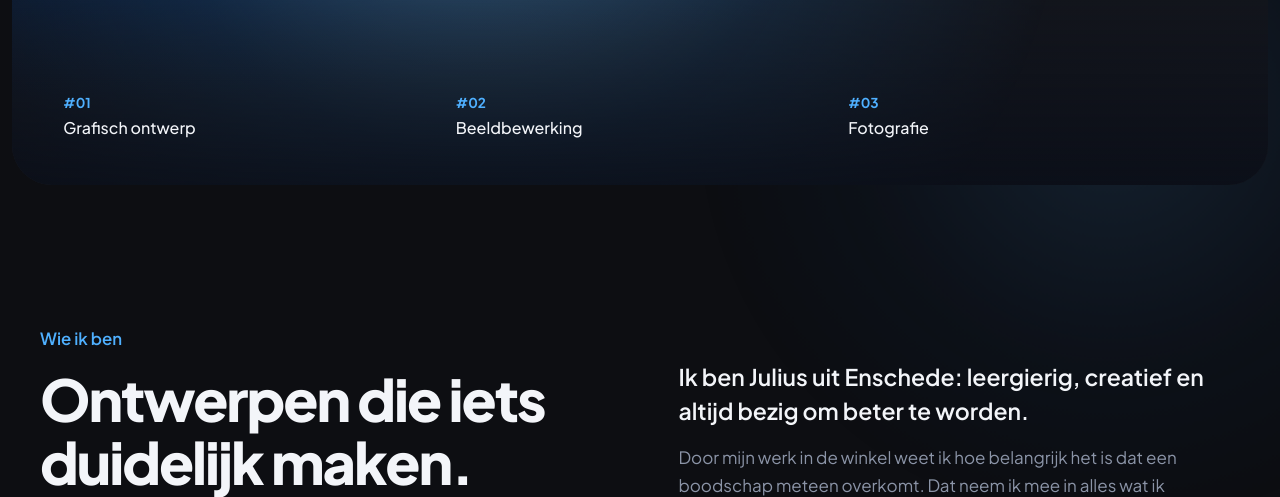
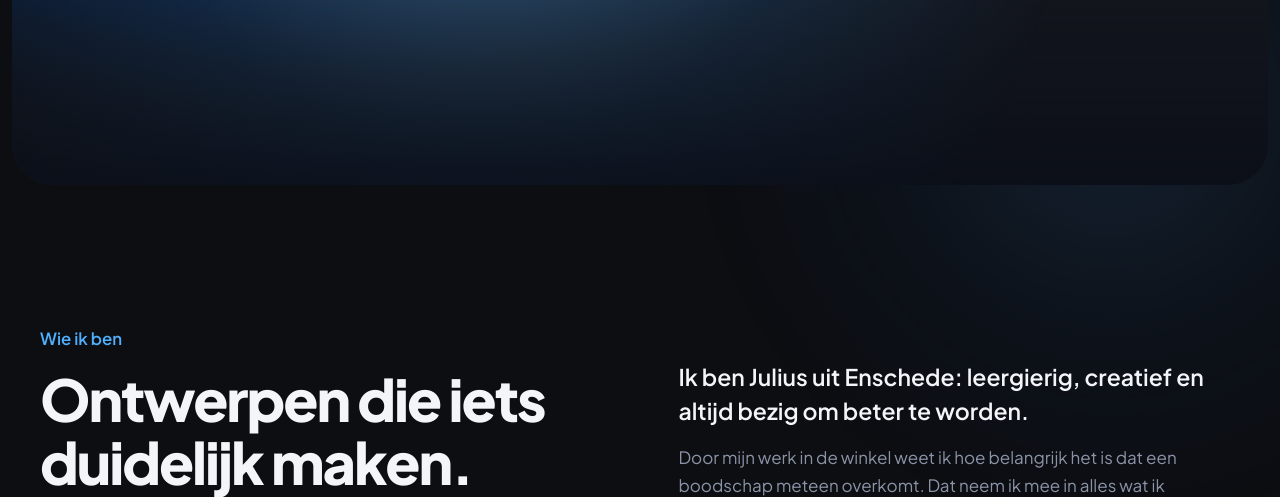
Before and after one commit to Juliusdesign-007/Portfolio, a plain HTML site: page index.html in a window 1280 px wide. Shown: the part 603-1100 px from the top of the page. Drawn offline with Linux system fonts and the light colour scheme.

Commit message:
Homepage: #01-#03 onder de header verwijderd
Co-Authored-By: Claude Opus 5.5 <noreply@anthropic.com>
Claude-Session: https://claude.ai/code/session_01TdDV6iSJN61b8wbv6ziyvz

```diff
--- a/index.html
+++ b/index.html
@@ -69,12 +69,6 @@
             <a class="btn btn--light" href="projecten.html">Bekijk mijn werk <span class="btn__icon" aria-hidden="true"><svg viewBox="0 0 16 16" fill="none" stroke="currentColor" stroke-width="2" stroke-linecap="round" stroke-linejoin="round"><path d="M3 8h10M9 4l4 4-4 4"/></svg></span></a>
           </div>
         </div>
-
-        <ul class="hero__services">
-          <li class="anim-up" style="--d:700"><span>#01</span>Grafisch ontwerp</li>
-          <li class="anim-up" style="--d:780"><span>#02</span>Beeldbewerking</li>
-          <li class="anim-up" style="--d:860"><span>#03</span>Fotografie</li>
-        </ul>
       </section>
     </div>
 
--- a/style.css
+++ b/style.css
@@ -272,24 +272,6 @@ h1, h2, h3 { margin: 0; line-height: 1.1; letter-spacing: -0.02em; }
   margin: 0 0 1.5rem;
   font-size: 0.98rem;
   color: rgba(255, 255, 255, 0.78);
-}
-
-.hero__services {
-  list-style: none;
-  margin: clamp(2.5rem, 6vh, 4rem) 0 0;
-  padding: 0;
-  display: grid;
-  grid-template-columns: repeat(3, 1fr);
-  gap: 1.5rem;
-}
-
-.hero__services li { font-weight: 500; font-size: 1rem; }
-
-.hero__services span {
-  display: block;
-  font-size: 0.85rem;
-  font-weight: 700;
-  color: var(--blue-bright);
 }
 
 /* =========================================================
@@ -990,8 +972,6 @@ body::after  { bottom: -30vmax; right: -25vmax; background: radial-gradient(circ
   .hero { padding-top: 6.5rem; min-height: 100svh; }
   .hero__photo { height: 56%; right: -24%; opacity: 0.5; }
   .hero::after { height: 65%; background: linear-gradient(to top, rgba(10, 14, 24, 0.92) 30%, transparent); }
-  .hero__services { grid-template-columns: 1fr; gap: 0.6rem; }
-  .hero__services li { display: flex; gap: 0.75rem; align-items: baseline; }
 
   /* Subpagina-foto op mobiel rechtsboven, vervaagt naar onder zodat tekst leesbaar blijft */
   .page-head__photo {
```
